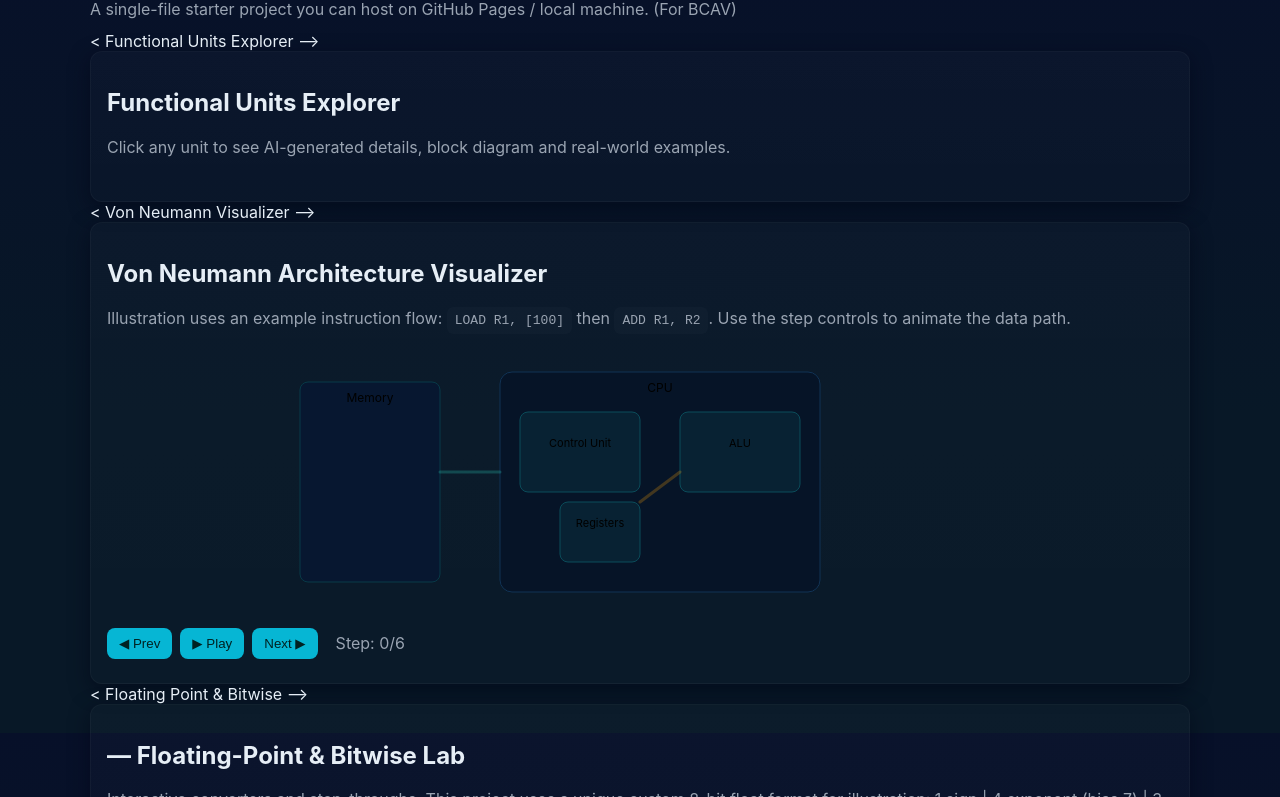
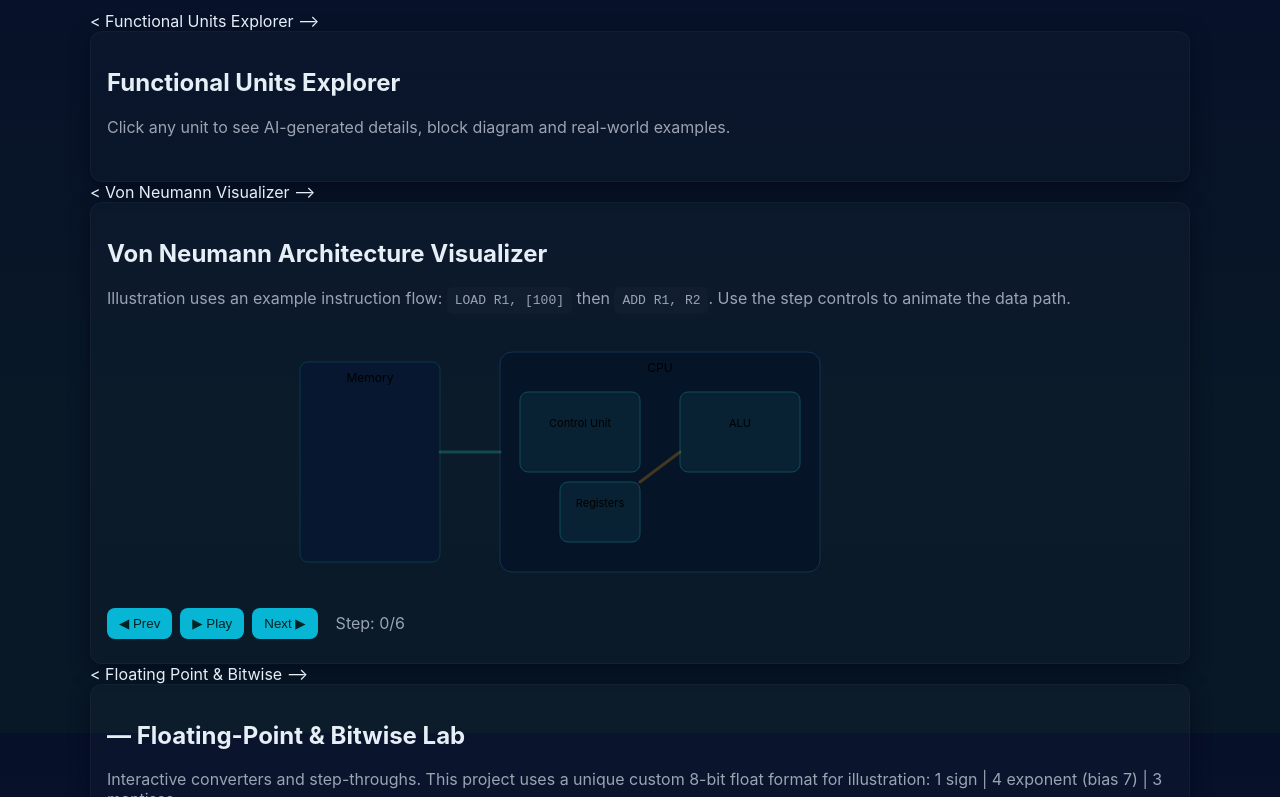
Before and after one commit to tanishakasaudhan59/computer-architecture-explorer, a plain HTML site: page index.html in a window 1280 px wide. Shown: the part 67-864 px from the top of the page. Drawn offline with Linux system fonts and the light colour scheme.

Commit message:
Update index.html

```diff
--- a/index.html
+++ b/index.html
@@ -35,7 +35,7 @@
     <header style="display:flex;justify-content:space-between;align-items:center;margin-bottom:12px">
       <div>
         <h1>Interactive Computer Architecture Explorer</h1>
-        <div class="muted">A single-file starter project you can host on GitHub Pages / local machine. (For BCAV)</div>
+        <div class="muted"></div>
       </div>
       <div style="text-align:right">
         <div class="muted">Due: Today — Good luck! 🚀</div>
```
